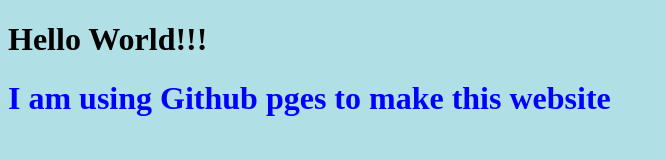
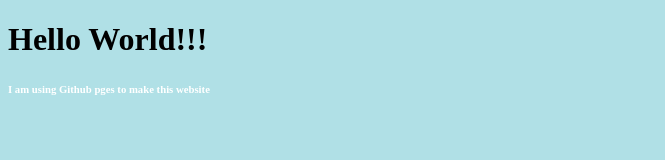
Before and after one commit to CoderDan13/CoderDan13.github.io, a plain HTML site: page index.html in a window 1280 px wide. Shown: the whole page, without its empty margins (0-665 px from the left). Drawn offline with Linux system fonts and the light colour scheme.

Commit message:
Update index.html

```diff
--- a/index.html
+++ b/index.html
@@ -2,6 +2,6 @@
 <html>
 <body style="background-color:powderblue;">
 <h1><bold><strong>Hello World!!!</strong></bold></h1>
- <h1 style="color:blue;">I am using Github pges to make this website</h1>
+ <h6 style="color:white;">I am using Github pges to make this website</h6>
 </body>
 </html>
```
